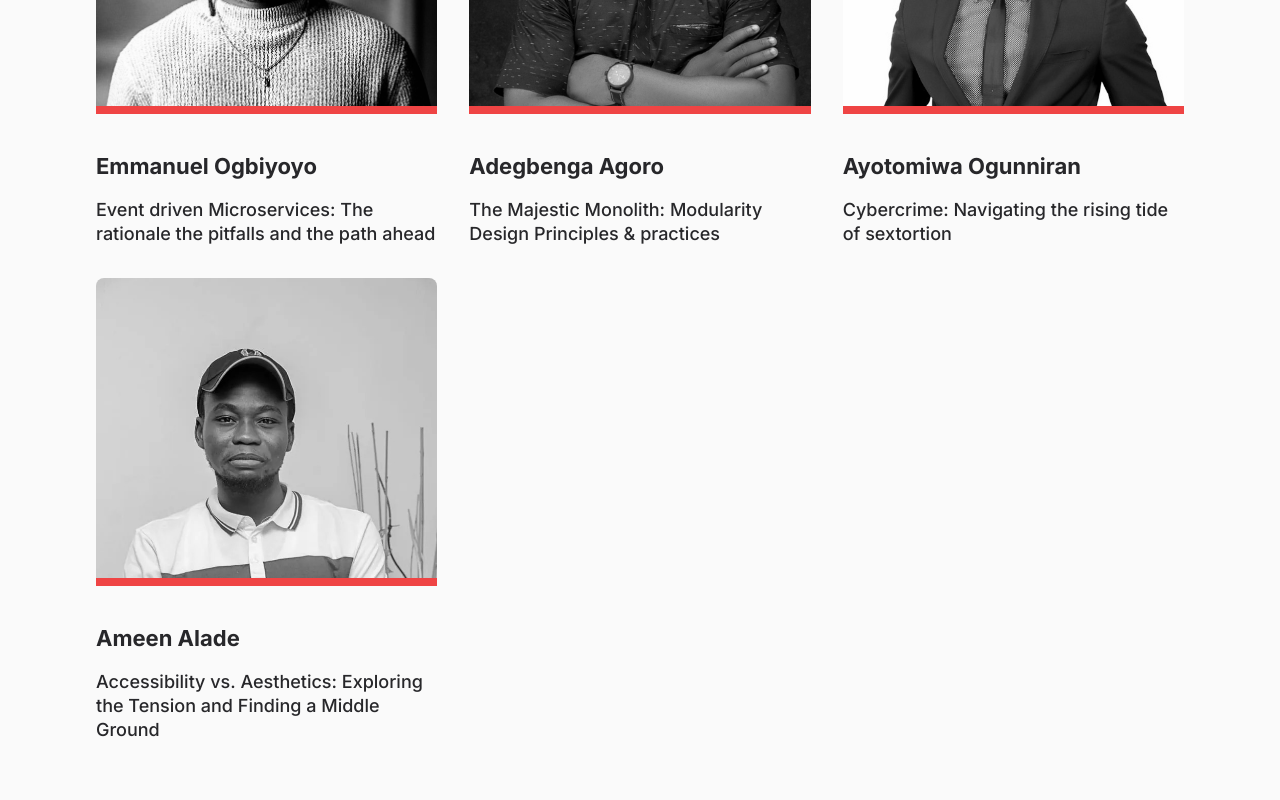
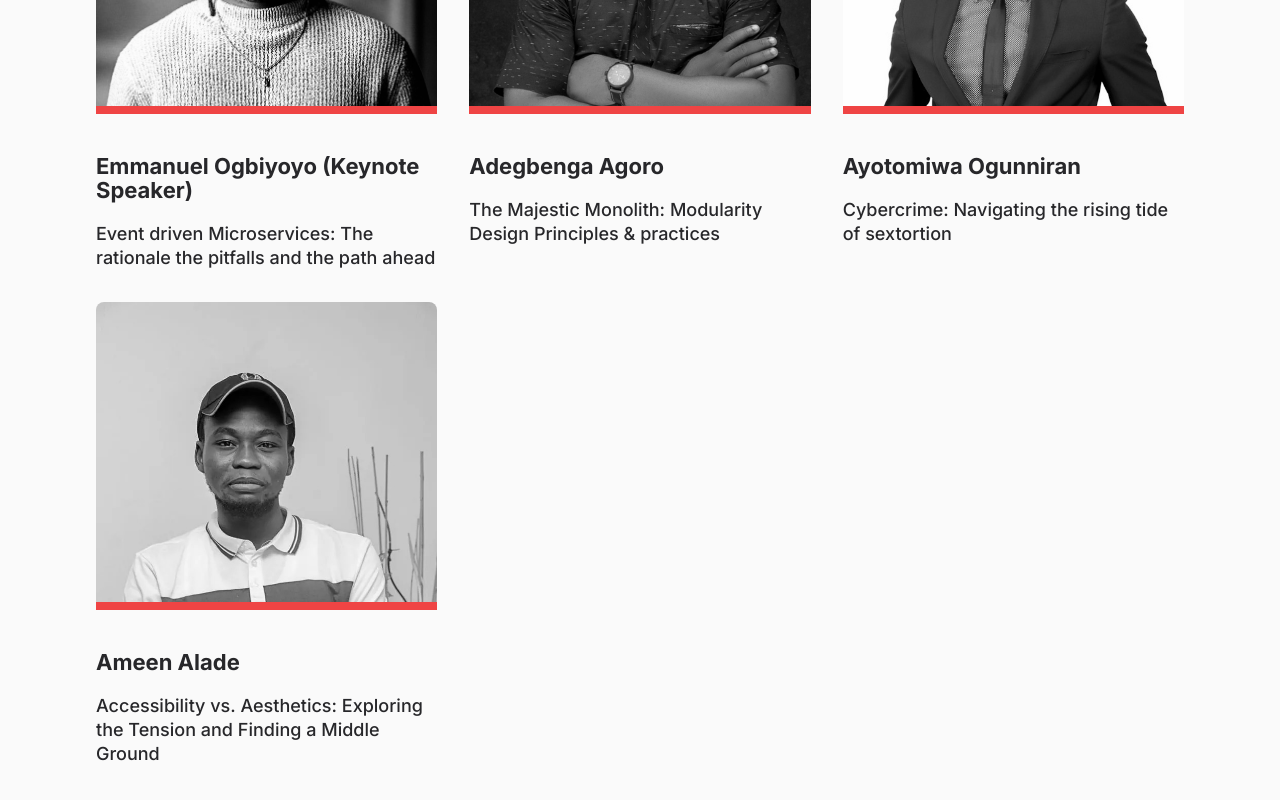
Before and after one commit to oluwatunmiisheii/techspark-stoke, a Next.js app: page / in a window 1280 px wide. Shown: the part 2420-3220 px from the top of the page. Built offline with nearby package versions, Linux system fonts and the light colour scheme.

Commit message:
chore: minor updates

```diff
--- a/src/app/(root)/_components/speakers/speakers.tsx
+++ b/src/app/(root)/_components/speakers/speakers.tsx
@@ -3,7 +3,7 @@ import Image from 'next/image'
 
 const speakers = [
   {
-    name: 'Emmanuel Ogbiyoyo',
+    name: 'Emmanuel Ogbiyoyo (Keynote Speaker)',
     topic: 'Event driven Microservices: The rationale the pitfalls and the path ahead',
     image: '/images/hosts/emmanuel.JPG',
   },
```
